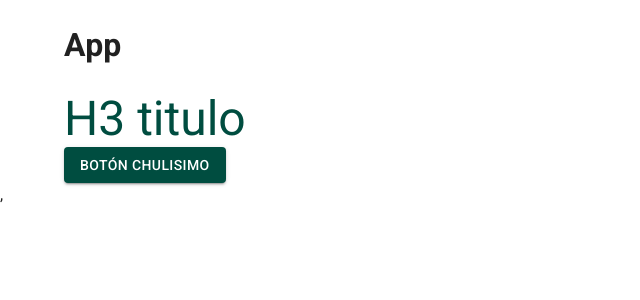
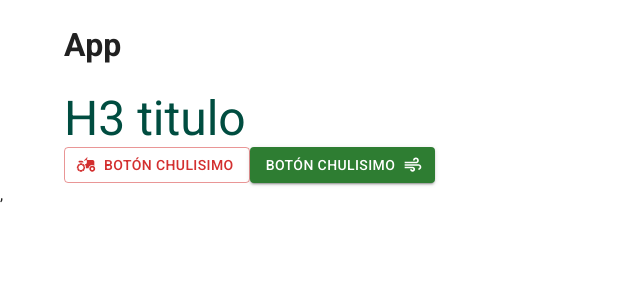
Before and after one commit to willluna/materialUI-react-vite, a React (Vite) app: page / in a window 1280 px wide. Shown: the top 300 px of the page, without its empty margins (0-640 px from the left). Built offline with nearby package versions, Linux system fonts and the light colour scheme.

Commit message:
Curso Material UI #06: Botones e Iconos

```diff
--- a/src/App.jsx
+++ b/src/App.jsx
@@ -1,4 +1,7 @@
 import { Button, Container, Typography} from  "@mui/material"
+import  AgricultureIcon  from "@mui/icons-material/Agriculture";
+import AirIcon from "@mui/icons-material/Air";
+
 
 
 export default function App() {
@@ -6,7 +9,20 @@ export default function App() {
       <Container>
       <h1>App</h1>
       <Typography variant="h3" color="primary">H3 titulo</Typography>
-      <Button variant="contained">Botón chulisimo</Button>
+      <Button
+      variant="outlined"
+      color="error"
+      startIcon={<AgricultureIcon/>}
+    >
+      Botón chulisimo
+    </Button>
+      <Button
+      variant="contained"
+      color="success"
+      endIcon={<AirIcon/>}
+      >
+      Botón chulisimo
+      </Button>
       </Container>
     );
 }
```
